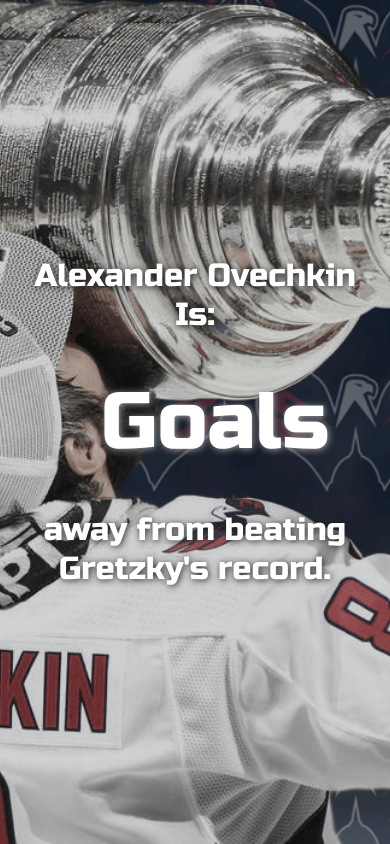
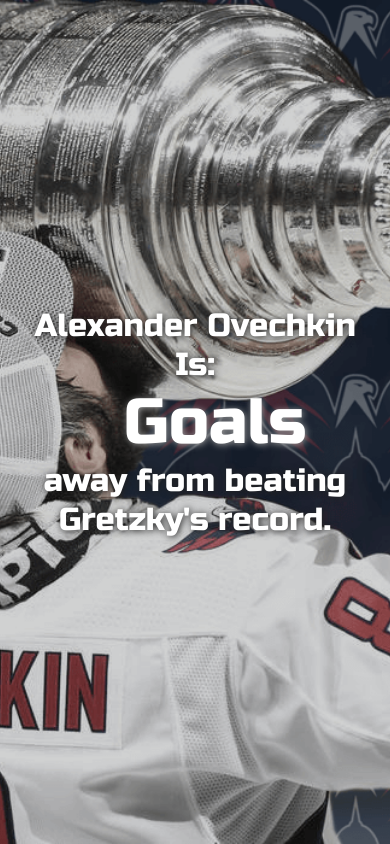
Before and after one commit to andyaylward/Ovechkin-Goal-Tracker, a plain HTML site: page index.html in a window 390 px wide. Drawn offline with Linux system fonts and the light colour scheme; no server answers.

Commit message:
update mobile padding

```diff
--- a/style.css
+++ b/style.css
@@ -47,10 +47,11 @@ p {
 
 @media (max-width:764px) {
   p, .middle-txt {
-    padding: 20px;
+    padding-right: 20px;
+    padding-left: 20px;
   }
 
   .middle-txt {
-    font-size: 5rem;
+    font-size: 4rem;
   }
 }
```
